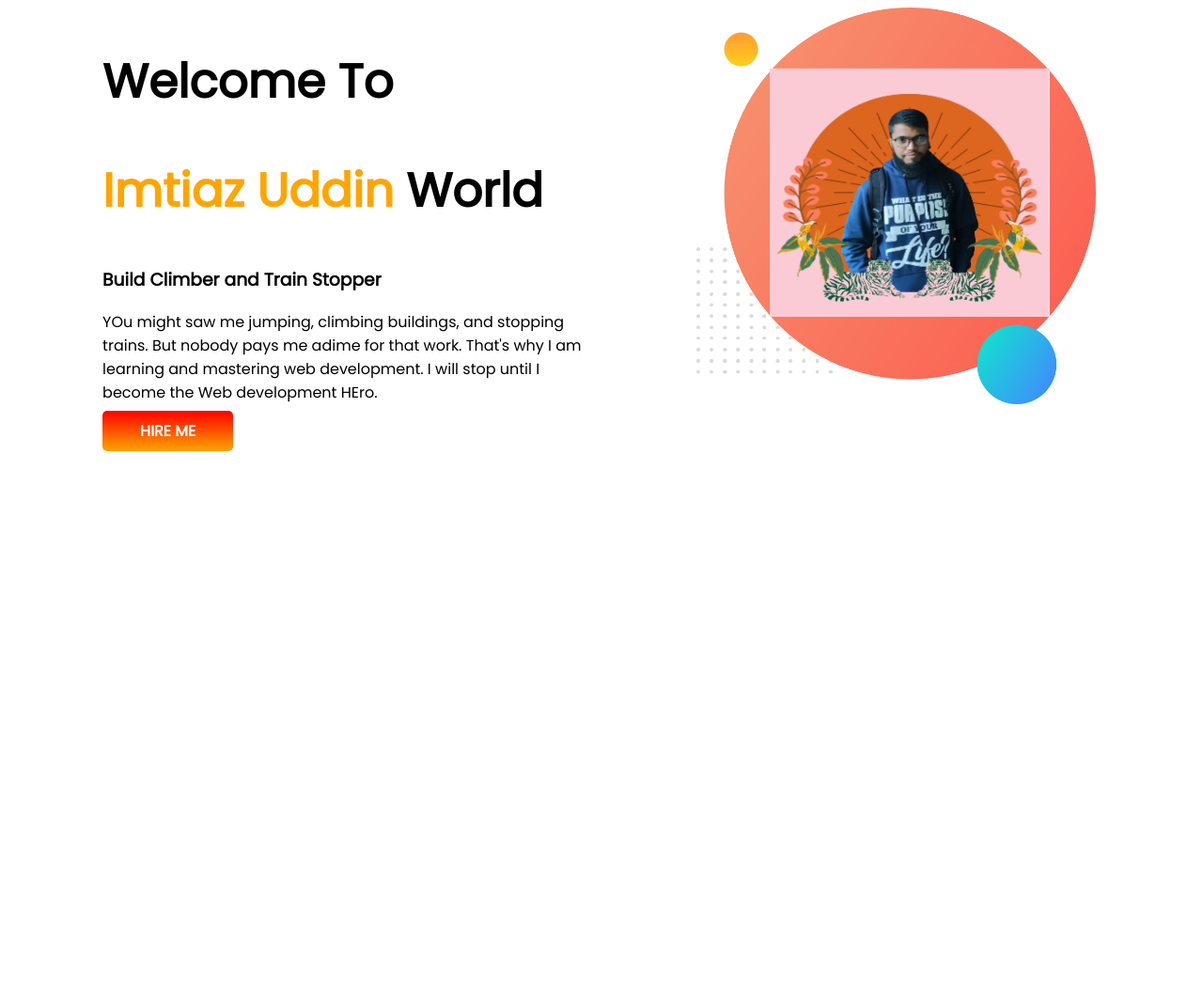
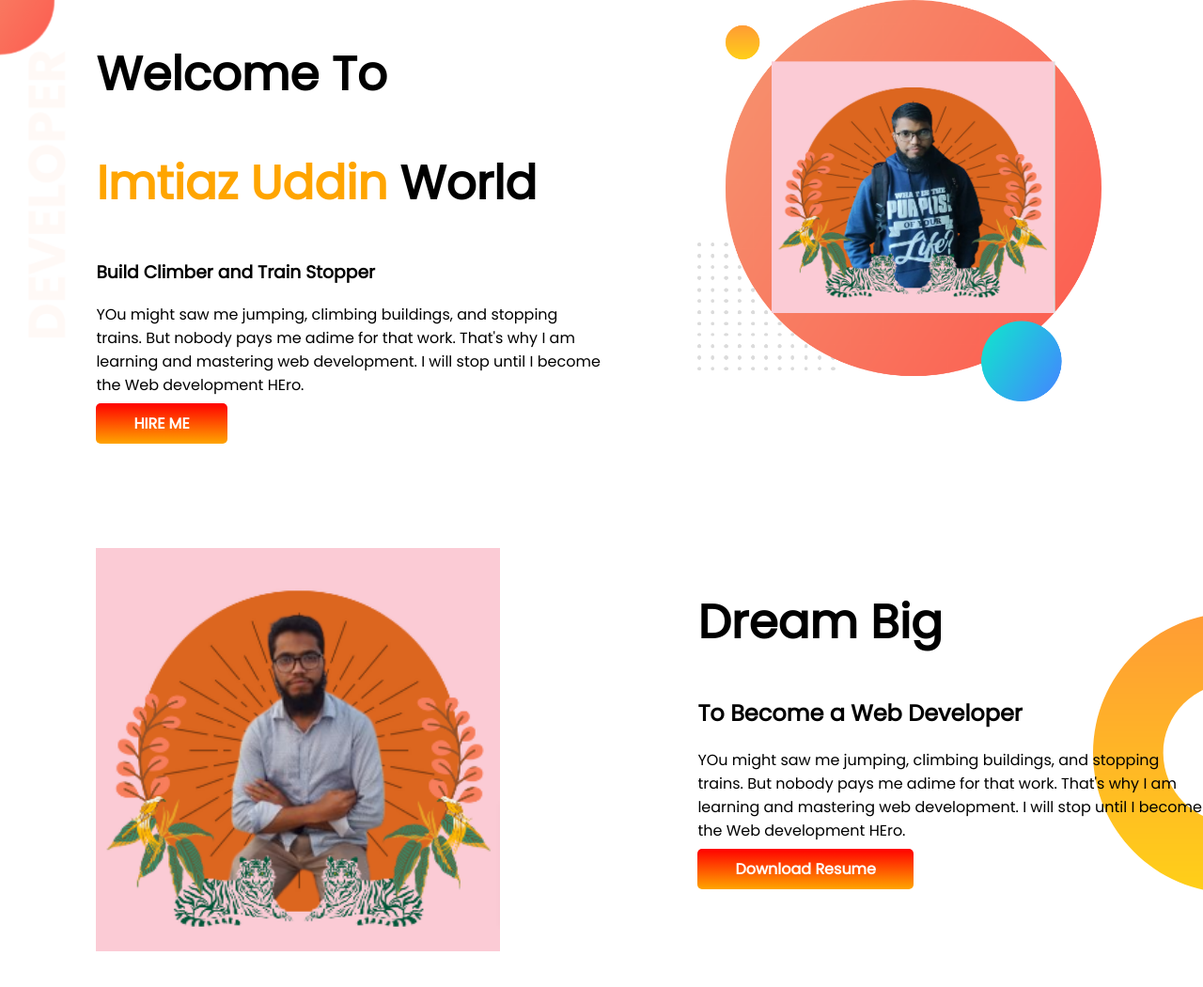
Before and after one commit to ImtiazUddin28/developer-portfolio, a plain HTML site: page index.html in a window 1280 px wide. Shown: the whole page at 94% size. Before the commit the page ends 800 px from the top, so only its background shows below. Drawn offline with Linux system fonts and the light colour scheme.

Commit message:
dream section added

```diff
--- a/index.html
+++ b/index.html
@@ -14,7 +14,7 @@
     <link rel="stylesheet" href="style.css" />
   </head>
   <body>
-    <section>
+    <section class="top-banner">
       <div class="half-width">
         <h1>Welcome To</h1>
         <h1><span class="span-color"> Imtiaz Uddin </span> World</h1>
@@ -25,11 +25,37 @@
           mastering web development. I will stop until I become the Web
           development HEro.
         </p>
-            <a class="link-button" href="https://github.com/ImtiazUddin28" target="_blank">HIRE ME</a>
+        <a
+          class="link-button"
+          href="https://github.com/ImtiazUddin28"
+          target="_blank"
+          >HIRE ME</a
+        >
       </div>
       <div class="half-width">
         <img src="images/my-bg.png" alt="" />
       </div>
     </section>
+    <section class="dream-section">
+      <div class="half-width">
+        <img src="images/imtiaz1.png" alt="" />
+      </div>
+      <div class="half-width">
+        <h1>Dream Big</h1>
+        <h2>To Become a Web Developer</h2>
+        <p>
+          YOu might saw me jumping, climbing buildings, and stopping trains. But
+          nobody pays me adime for that work. That's why I am learning and
+          mastering web development. I will stop until I become the Web
+          development HEro.
+        </p>
+        <a
+          class="link-button"
+          href="https://github.com/ImtiazUddin28"
+          target="_blank"
+          >Download Resume</a
+        >
+      </div>
+    </section>
   </body>
 </html>
--- a/style.css
+++ b/style.css
@@ -1,5 +1,6 @@
 body{
     font-family: 'Poppins', sans-serif;
+    margin: 0;
 }
 h1{
     font-size: 50px;
@@ -9,6 +10,7 @@ h1{
 }
 section{
     display: flex;
+    margin-bottom: 120px;
 }
 .half-width{
     width: 50%;
@@ -25,3 +27,12 @@ section{
     font-weight: 700;
     border-radius: 5px;
 }
+.top-banner{
+    background-image: url(images/top-banner.png);
+    background-repeat: no-repeat;
+}
+.dream-section{
+    background-image: url(images/dream-bg.png);
+    background-repeat: no-repeat;
+    background-position: right;
+}
```
Lines whose indentation alone changed are shown as unchanged.
